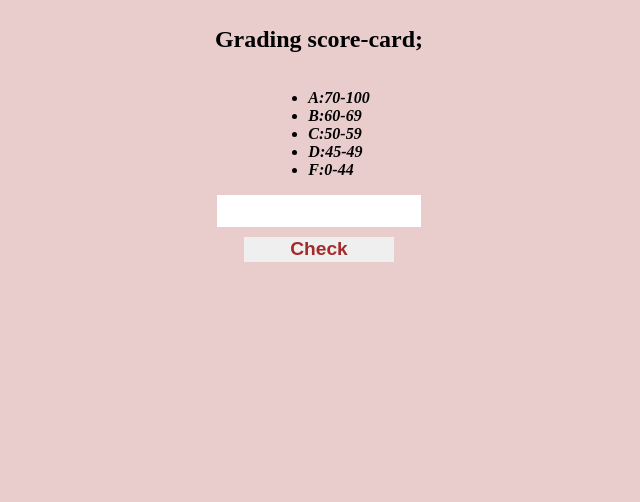
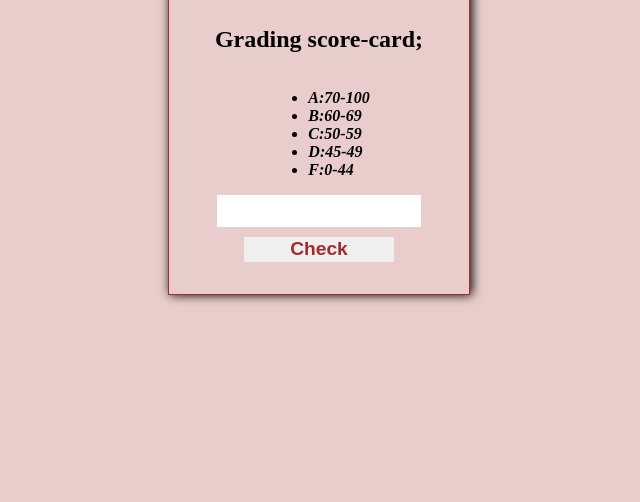
Before and after one commit to Kristencode/ScoreChecker, a plain HTML site: page index.html in a window 1280 px wide. Shown: the part 314-816 px from the top of the page, without its empty margins (321-961 px from the left). Drawn offline with Linux system fonts and the light colour scheme.

Commit message:
last commit

```diff
--- a/style.css
+++ b/style.css
@@ -1,6 +1,8 @@
 body{
     height: 100vh ;
     background: rgb(233, 205, 205);
+    justify-items: center;
+    align-content: center;
 }
 
 .content{
@@ -9,6 +11,10 @@ body{
     align-items: center;
     justify-content: center;
     height: 100vh;
+    border: 0.5px solid brown;
+    height: 400px;
+    width: 300px;
+    box-shadow: 2px 0px 10px 0px;
 }
 
 button{
```
